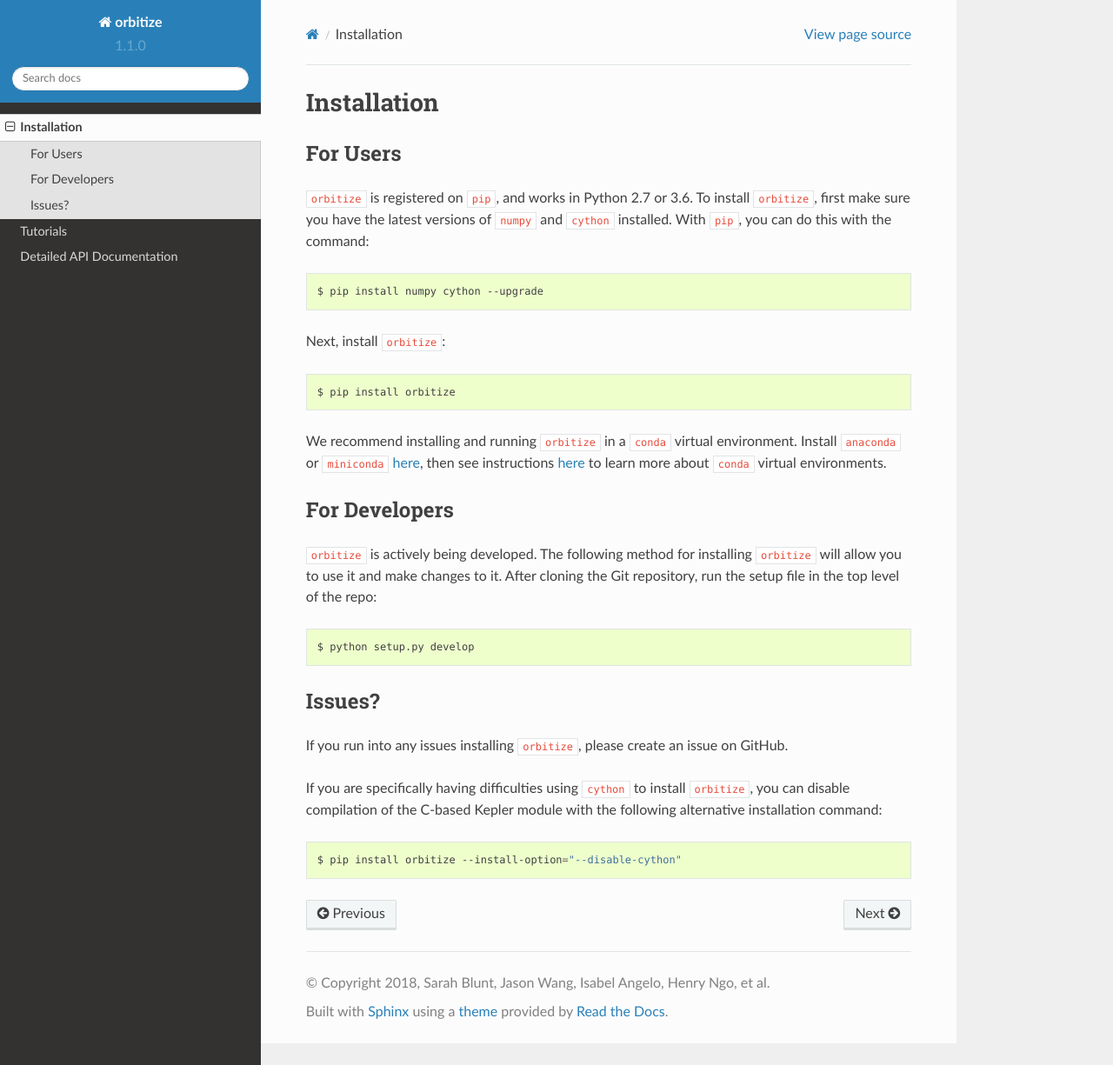
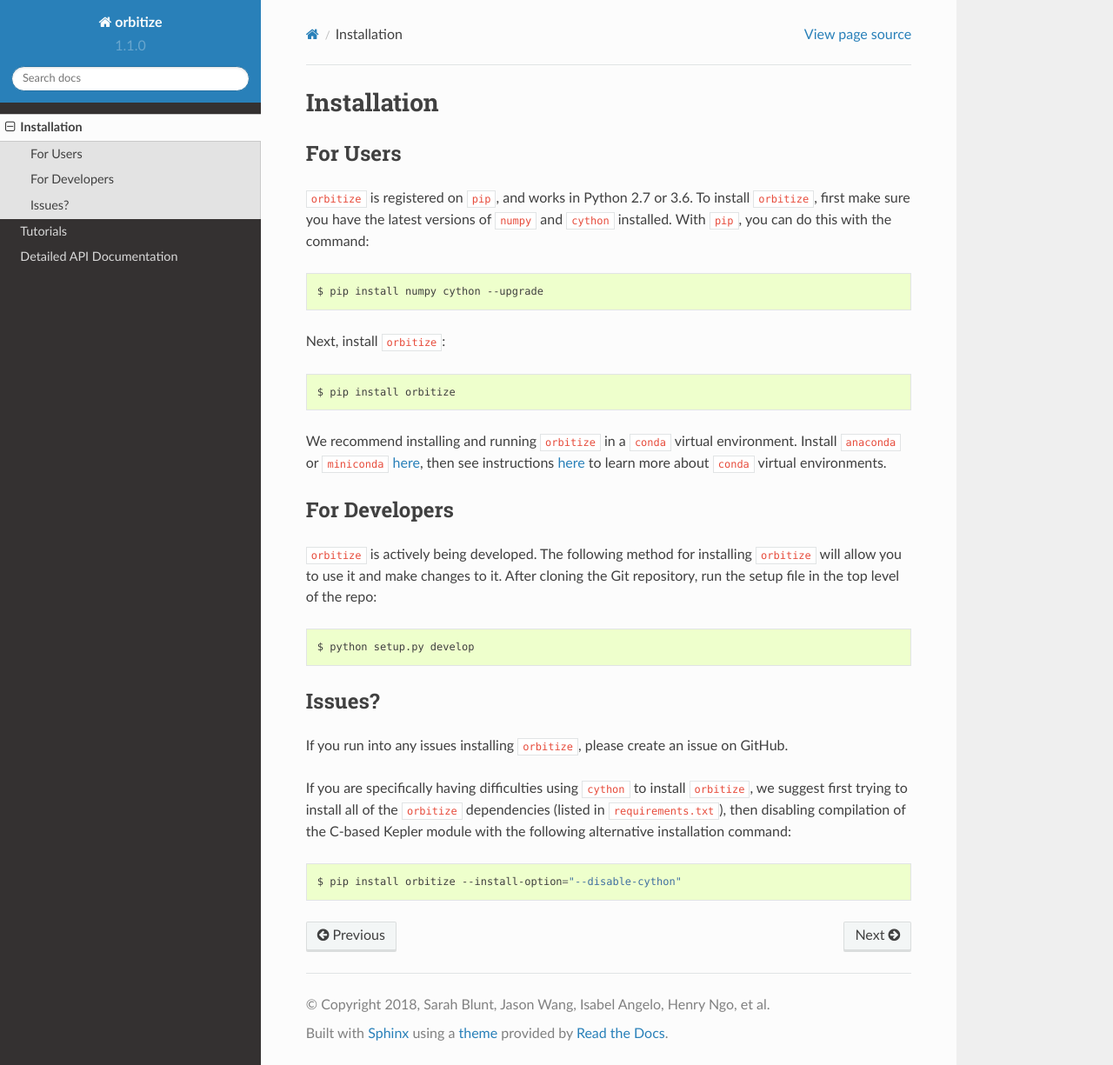
Before and after one commit to sblunt/orbitize, a Sphinx documentation site: the page built from docs/installation.rst, in a window 1280 px wide and 1225 px high. Shown: the whole window at 87% size. Built offline with Sphinx 7.4.7 and the Read the Docs theme 2.0.0, drawn with Linux system fonts in a browser that asks for light colours; pages that are not in the unit, such as notebooks, are missing from menus.

Commit message:
Add to installation documentation
Encourage users having trouble with cython to install all dependencies separately  then try to install orbitize.

```diff
--- a/docs/installation.rst
+++ b/docs/installation.rst
@@ -44,9 +44,10 @@
 
 If you run into any issues installing ``orbitize``, please create an issue on GitHub.
 
-If you are specifically having difficulties using ``cython`` to install ``orbitize``, you can
-disable compilation of the C-based Kepler module with the following alternative
-installation command:
+If you are specifically having difficulties using ``cython`` to install ``orbitize``, we
+suggest first trying to install all of the ``orbitize`` dependencies (listed in
+``requirements.txt``), then disabling compilation of the C-based Kepler module with
+the following alternative installation command:
 
 .. code-block:: bash
 
```
